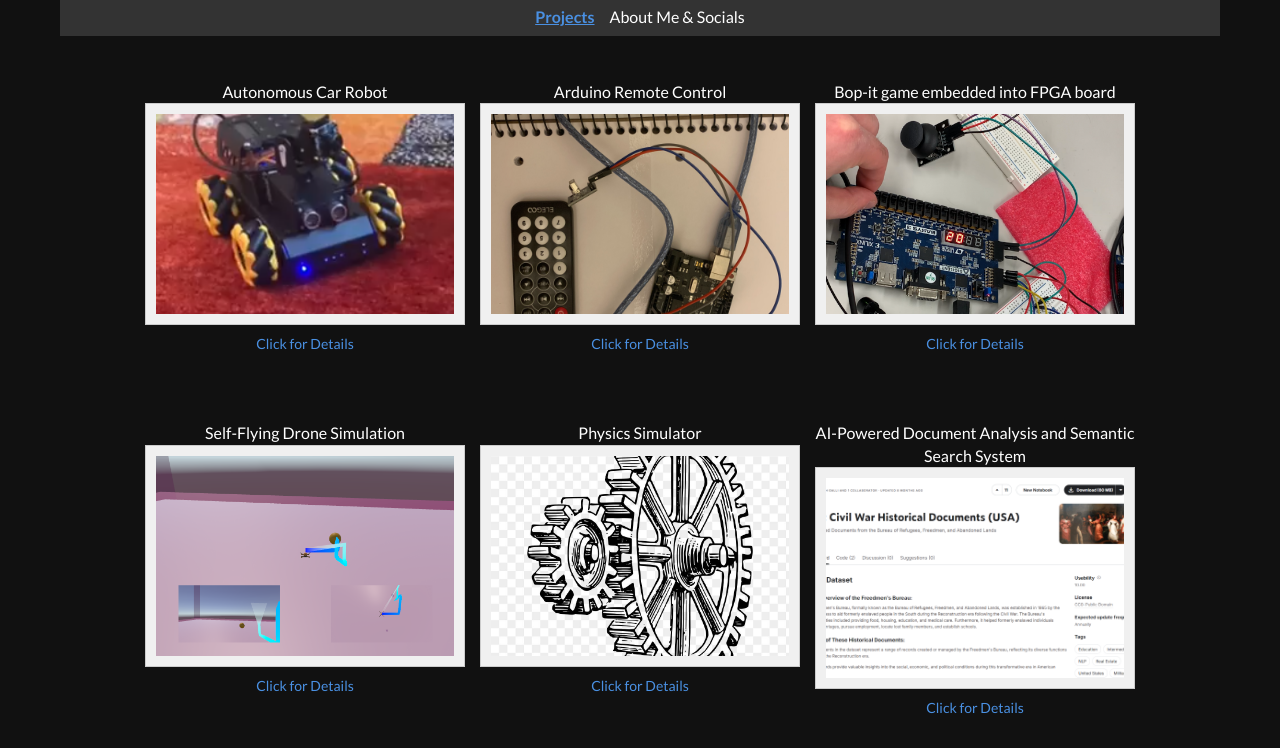
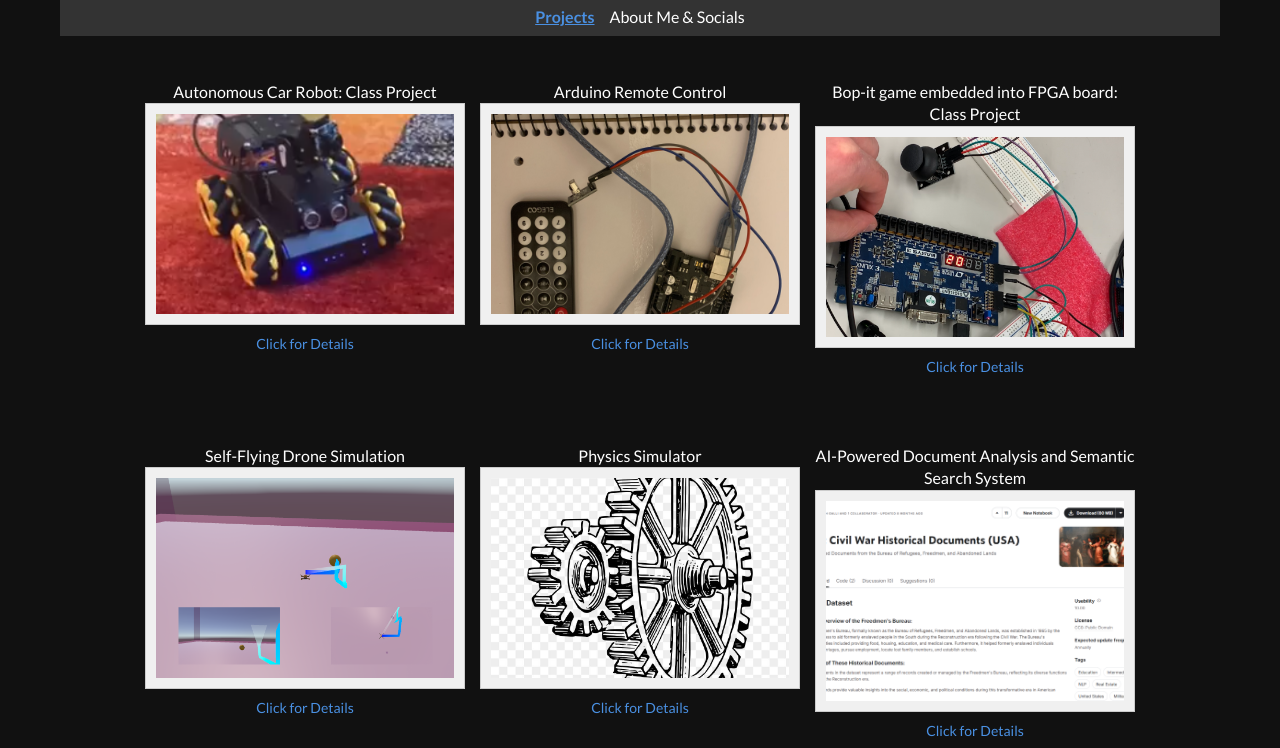
Before and after one commit to wimaan3/wimaan3.github.io, a plain HTML site: page index.html in a window 1280 px wide. Shown: the part 52-800 px from the top of the page. Drawn offline with Linux system fonts and the light colour scheme.

Commit message:
project type detail update

```diff
--- a/index.html
+++ b/index.html
@@ -58,7 +58,7 @@
 
           <div class="portfolio-item-wrapper" onclick="openModal(1)">
             <div class="subtitle">
-              Autonomous Car Robot
+              Autonomous Car Robot: Class Project
             </div>
             <div class="project-thumbnail">
               <img
@@ -102,7 +102,7 @@
 
           <div class="portfolio-item-wrapper" onclick="openModal(3)">
             <div class="subtitle">
-              Bop-it game embedded into FPGA board
+              Bop-it game embedded into FPGA board: Class Project
             </div>
             <div class="project-thumbnail">
               <img
```
